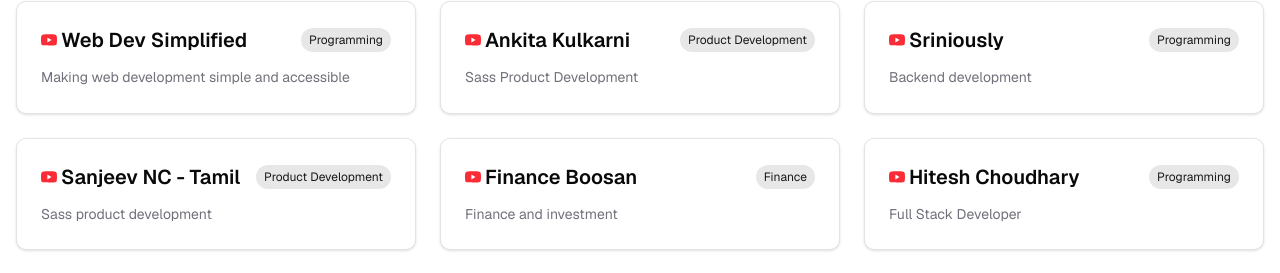
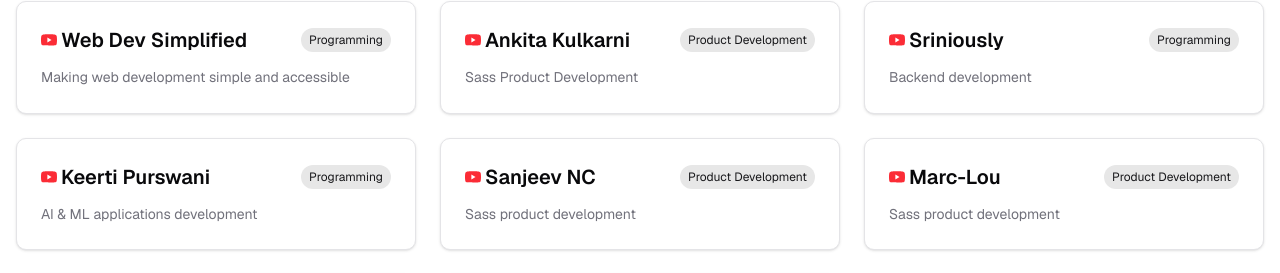
Before and after one commit to MANIKANDAN1709/portfolio-next, a Next.js app: page /favorities in a window 1280 px wide. Shown: the part 445-718 px from the top of the page. Built offline with nearby package versions, Linux system fonts and the light colour scheme.

Commit message:
Update favorites page with new entries and details
- Added new favorite entries for Keerti Purswani and Marc-Lou, including descriptions, categories, and URLs.
- Updated existing entry for Sanjeev NC to maintain consistency in format.

```diff
--- a/src/app/favorities/page.tsx
+++ b/src/app/favorities/page.tsx
@@ -42,10 +42,22 @@
         url: "https://www.youtube.com/@sriniously"
       },
       {
-        name: "Sanjeev NC - Tamil",
+        name: "Keerti Purswani",
+        description: "AI & ML applications development",
+        category: "Programming",
+        url: "https://www.youtube.com/@KeertiPurswani"
+      },
+      {
+        name: "Sanjeev NC",
         description: "Sass product development",
         category: "Product Development",
         url: "https://www.youtube.com/@sanjeevnctamil"
+      },
+      {
+        name: "Marc-Lou",
+        description: "Sass product development",
+        category: "Product Development",
+        url: "https://www.youtube.com/@marc-lou"
       },
       {
         name: "Finance Boosan",
```
